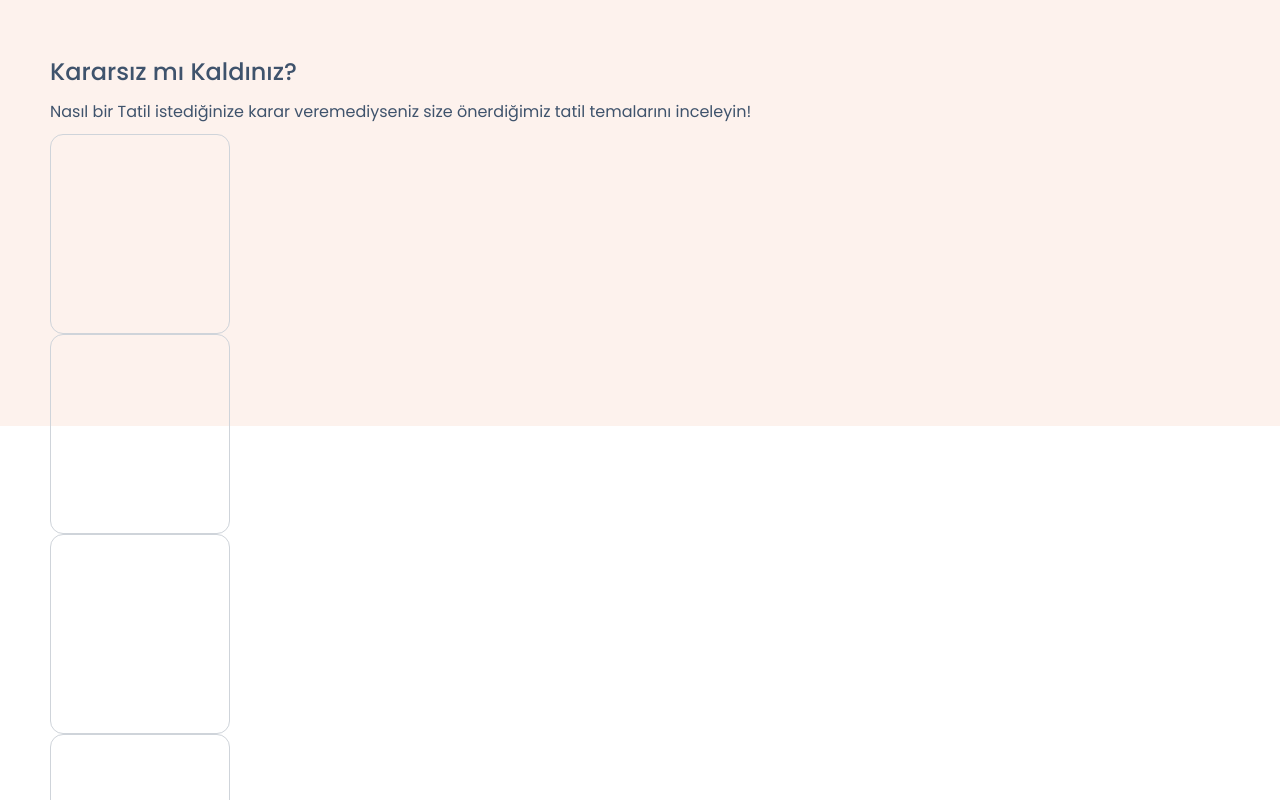
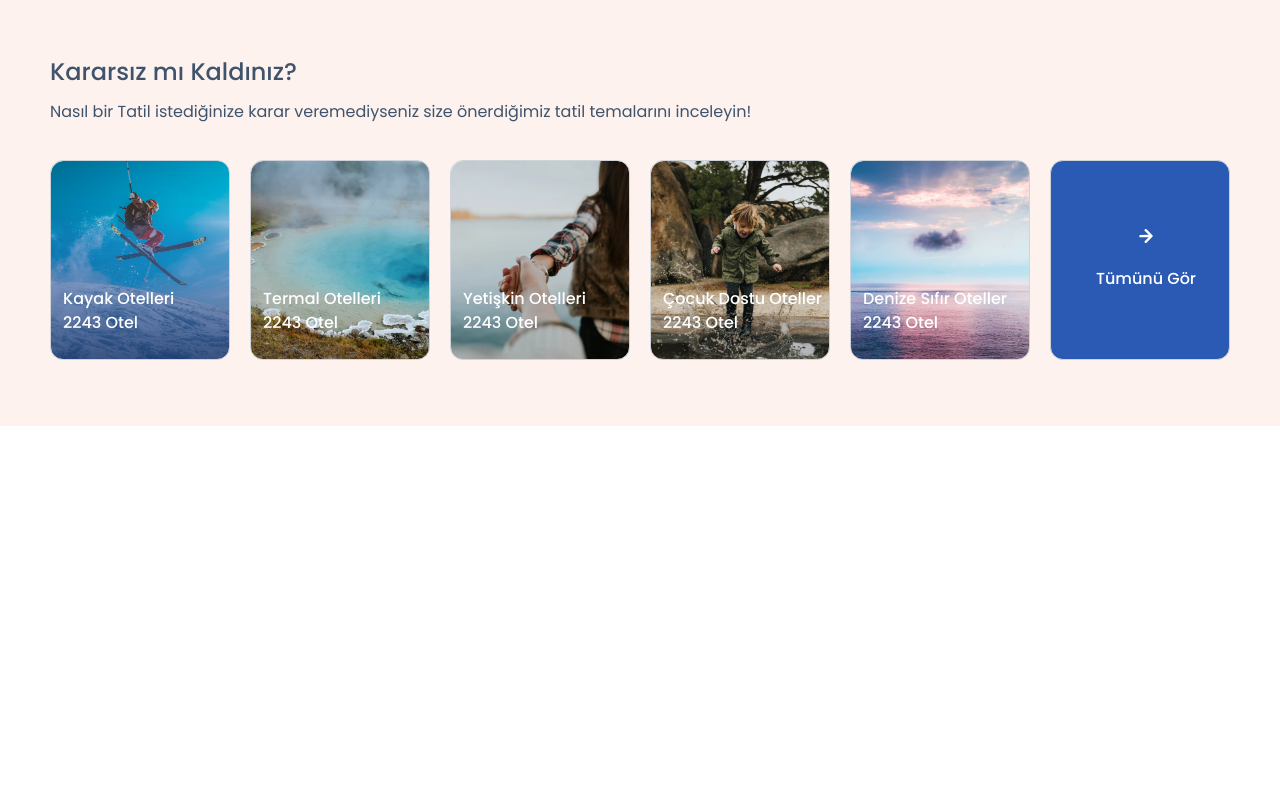
Before and after one commit to EmreManis/front-competition, a Next.js app: page / in a window 1280 px wide. Shown: the part 2460-3260 px from the top of the page. After the commit the page ends 2886 px from the top, so only its background shows below. Built offline with nearby package versions, Linux system fonts and the light colour scheme; grey boxes are pictures that could not be loaded.

Commit message:
otelSection finished

```diff
--- a/components/otelSection/OtelItems.js
+++ b/components/otelSection/OtelItems.js
@@ -1,54 +1,59 @@
 import classes from "./otelSection.module.css";
+import Image from "next/image";
 
-import pic1 from "../../public/otel/pic1.png"
-import pic2 from "../../public/otel/pic2.png"
-import pic3 from "../../public/otel/pic3.png"
-import pic4 from "../../public/otel/pic4.png"
-import pic5 from "../../public/otel/pic5.png"
+import forwardArrow from "../../public/carousel/forwardArrowWhite.svg";
 
 const otelCard = [
   {
     name: "Kayak Otelleri",
     number: 2243,
-        pic: pic1
+    pic: "./otel/pic1.png",
   },
   {
     name: "Termal Otelleri",
     number: 2243,
-        pic: pic2
+    pic: "./otel/pic2.png",
   },
   {
     name: "Yetişkin Otelleri",
     number: 2243,
-        pic: pic3
+    pic: "./otel/pic3.png",
   },
   {
     name: "Çocuk Dostu Oteller",
     number: 2243,
-        pic: pic4
+    pic: "./otel/pic4.png",
   },
   {
     name: "Denize Sıfır Oteller",
     number: 2243,
-        pic: pic5
+    pic: "./otel/pic5.png",
   },
 ];
 
 const OtelItems = () => {
   return (
-
-
-                otelCard.map(i => {
+    <div className="flex justify-between mt-9">
+      {otelCard.map((i, index) => {
         return (
-                        <div className={`flex border borderRadiusSection ${classes.otelItems}`}>
-                        <div style={{backgroundImage: `url("../../public/otel/pic1.png")`}}>
-
+          <div
+            key={index}
+            className={`flex flex-col pl-3 pb-6 justify-end border borderRadiusSection ${classes.otelItems}`}
+            style={{ backgroundImage: `url(${i.pic})` }}
+          >
+            <h2 className="whiteTone">{i.name}</h2>
+            <span className="whiteTone">{i.number} Otel</span>
+          </div>
+        );
+      })}
+      <div
+        className={`flex flex-col pl-3  items-center justify-center border borderRadiusSection ${classes.otelItems} ${classes.tumunuGor}`}
+      >
+        <Image src={forwardArrow} width={22} height={14} alt="forward"/>
+        <h2 className="whiteTone mt-6">Tümünü Gör</h2>
       </div>
     </div>
-                    )
-                })
-
-    )
-}
+  );
+};
 
 export default OtelItems;
--- a/components/otelSection/otelSection.module.css
+++ b/components/otelSection/otelSection.module.css
@@ -8,3 +8,7 @@
     width: 11.25rem;
     height: 12.5rem;
 }
+
+.tumunuGor {
+    background-color: #2A5AB3;
+}
--- a/components/tourSection/Carousel.js
+++ b/components/tourSection/Carousel.js
@@ -58,7 +58,6 @@ const Slide = () => {
 
   useEffect(() => {
     if (swiper) {
-      console.log("Swiper instance:", prevRef.current);
       swiper.params.navigation.prevEl = prevRef.current;
       swiper.params.navigation.nextEl = nextRef.current;
       swiper.navigation.init();
@@ -66,9 +65,9 @@ const Slide = () => {
     }
   }, [swiper]);
 
-  const items = tourList.map((i) => {
+  const items = tourList.map((i, index) => {
     return (
-      <SwiperSlide className="swiperItem" key={i}>
+      <SwiperSlide className="swiperItem" key={index}>
         <div className="flex border borderRadius10 px-2.5 items-center swiperItem">
           <Image
             className="borderRadius"
```
Also changed, not shown: public/carousel/forwardArrowWhite.svg (added), 1 other file (tests, documents, lock files or other folders). Lines whose indentation alone changed are shown as unchanged.
